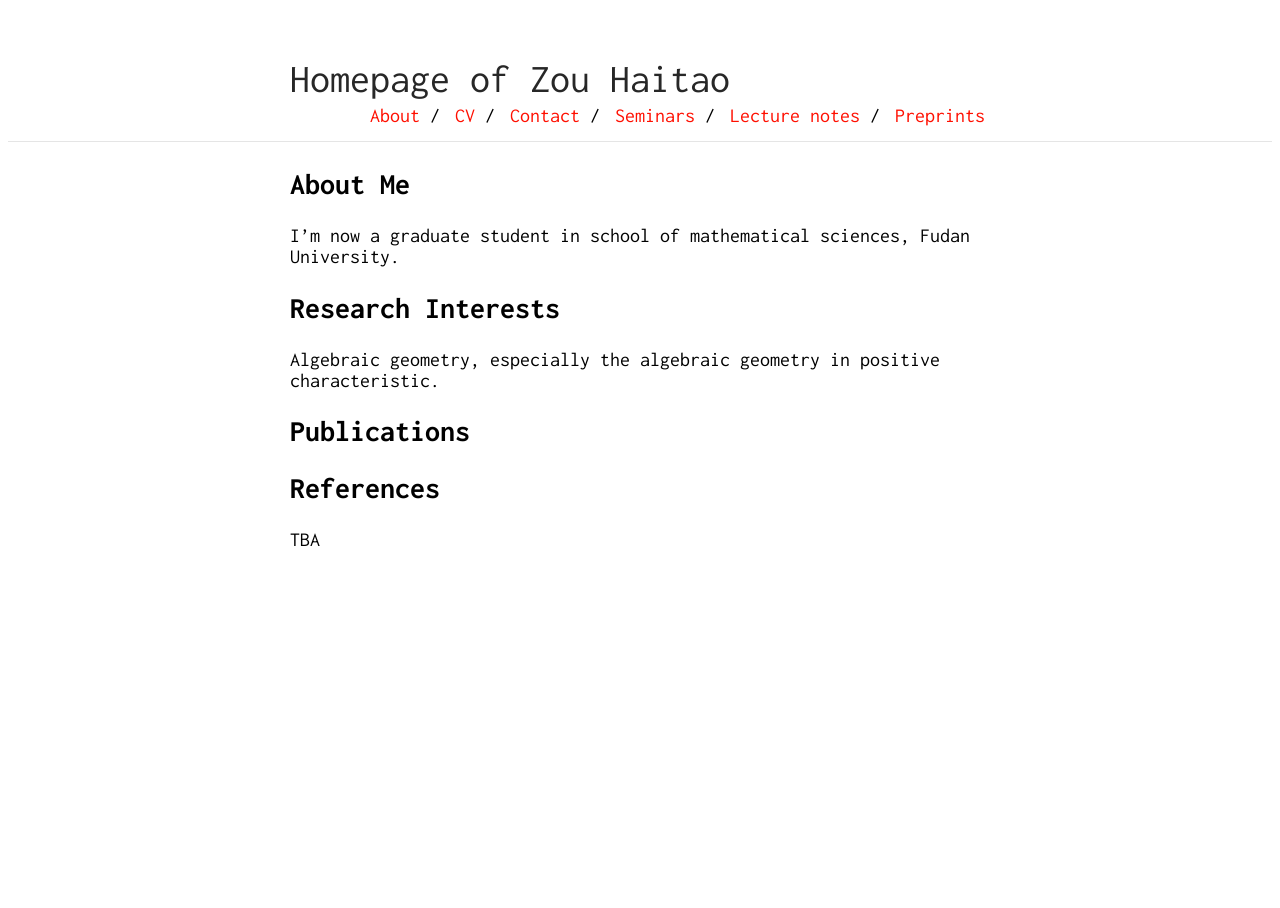
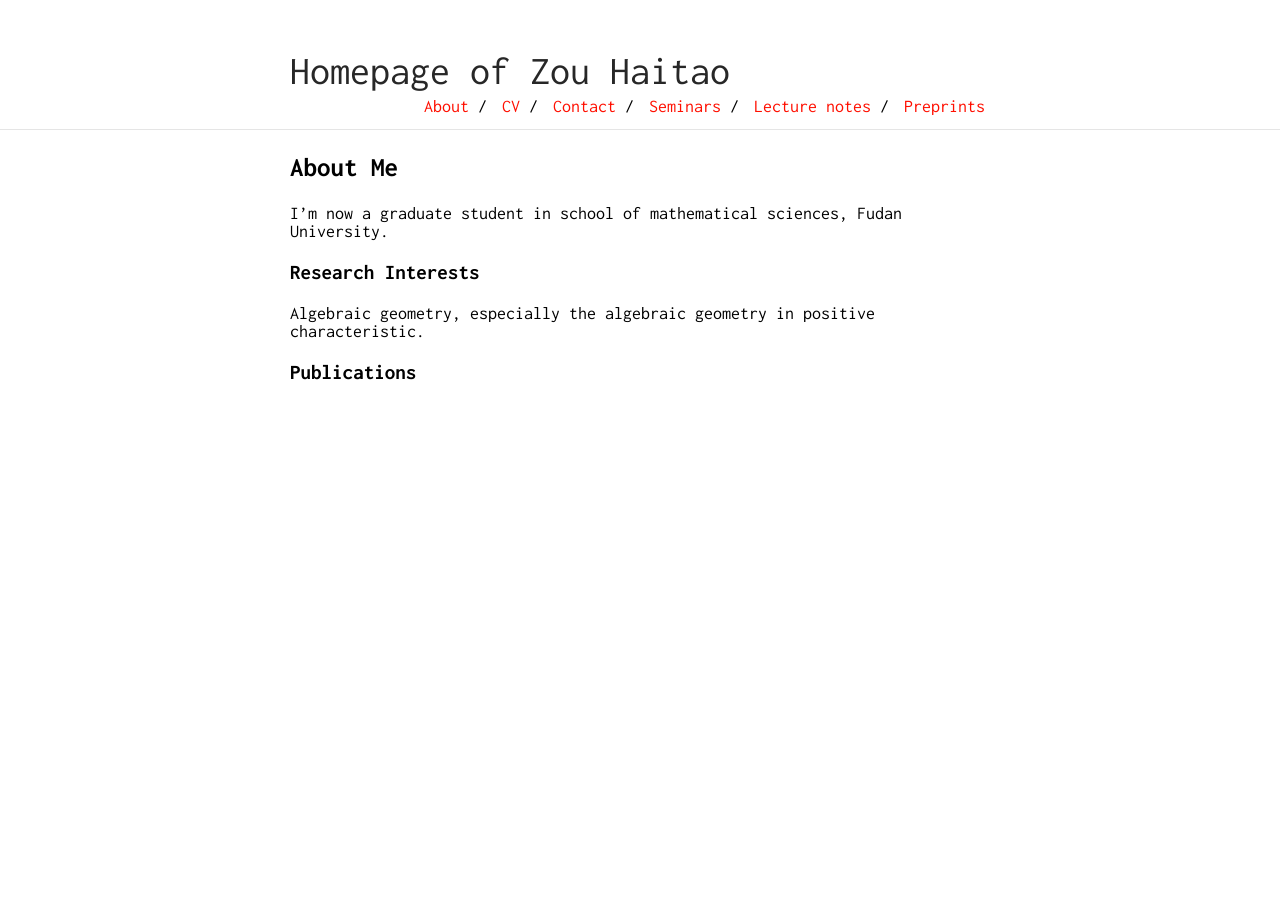
Before and after one commit to WalterScu/WalterScu.github.io, a Jekyll site: the page built from index.md, in a window 1280 px wide. Built offline with Jekyll 4.4.1, drawn with Linux system fonts in a browser that asks for light colours; our own code applies the rules of GitHub Pages for plain Markdown files.

Commit message:
modified:   _sass/_style.scss

```diff
--- a/_sass/_style.scss
+++ b/_sass/_style.scss
@@ -10,8 +10,8 @@ html {
     padding: 0;
 }
 body {
-    font-size: 20px;
-    margin: 10;
+    font-size: 18px;
+    margin: 0;
     font-family: "Inconsolata";
     height: 100%;
 }
--- a/index.md
+++ b/index.md
@@ -6,13 +6,8 @@ layout: default
 
 I'm now a graduate student in school of mathematical sciences, Fudan University.
 
-## Research Interests
+### Research Interests
 
 Algebraic geometry, especially the algebraic geometry in positive characteristic.
 
-## Publications
-
-
-## References
-
-TBA
+### Publications
```
Also changed, not shown: seminars.md (+1 -0 lines).
